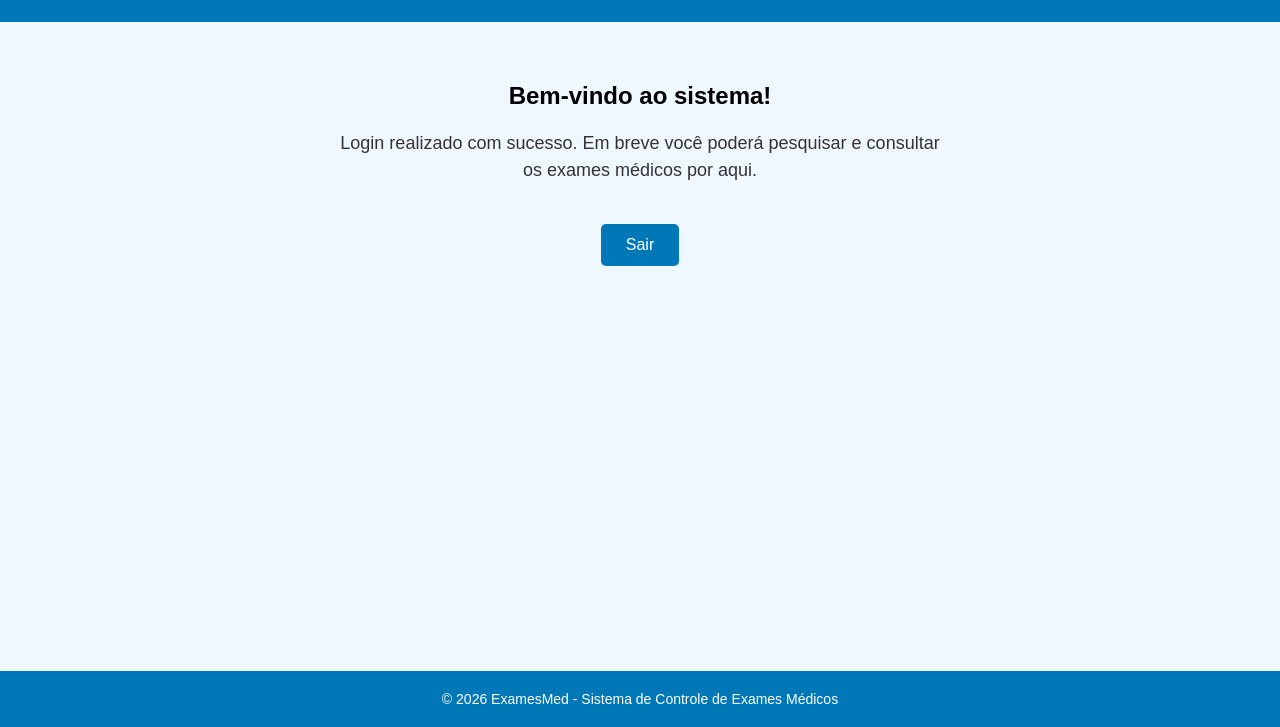
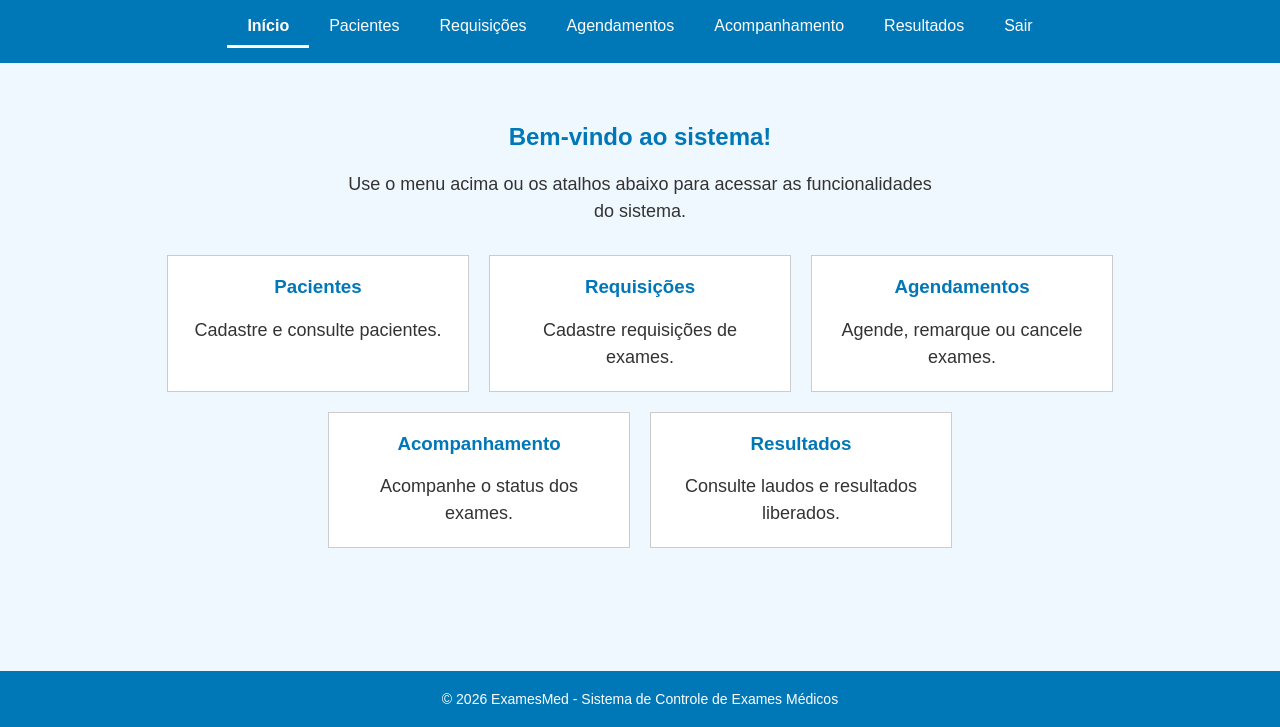
Before and after one commit to andrewfelipao2002-gif/sistema-controle-exames, a plain HTML site: page html/principal.html in a window 1280 px wide. Shown: the part 73-800 px from the top of the page. Drawn offline with Linux system fonts and the light colour scheme.

Commit message:
feat: adiciona menu de navegacao e atalhos na tela principal

```diff
--- /dev/null
+++ b/css/principal.css
@@ -0,0 +1,71 @@
+/* ===== MENU DE NAVEGAÇÃO ===== */
+
+/* Linha do menu dentro do cabeçalho azul */
+.menu {
+    display: flex;
+    justify-content: center;
+    flex-wrap: wrap;             /* quebra linha se faltar espaço */
+    margin-top: 10px;
+}
+
+/* Cada link do menu */
+.menu a {
+    color: white;
+    text-decoration: none;
+    padding: 10px 20px;
+}
+
+/* Link da página atual fica em negrito */
+.menu a.ativo {
+    font-weight: bold;
+    border-bottom: 3px solid white;
+}
+
+/* ===== TELA PRINCIPAL ===== */
+
+main h2 {
+    color: #0077b6;
+}
+
+/* Área que organiza os cards lado a lado */
+.cards {
+    display: flex;
+    justify-content: center;
+    flex-wrap: wrap;             /* no celular os cards descem */
+    gap: 20px;
+    margin-top: 30px;
+}
+
+/* Cada card de atalho */
+.card {
+    background-color: white;
+    border: 1px solid #ccc;
+    width: 260px;
+    padding: 20px;
+    text-decoration: none;
+}
+
+.card h3 {
+    color: #0077b6;
+    margin-top: 0;
+}
+
+.card p {
+    color: #333;
+    margin: 0;
+}
+
+/* ===== CELULAR (até 600px) ===== */
+@media (max-width: 600px) {
+
+    /* Menu em coluna, um link embaixo do outro */
+    .menu {
+        flex-direction: column;
+    }
+
+    /* Cards ocupam toda a largura */
+    .card {
+        width: 100%;
+        box-sizing: border-box;
+    }
+}
--- a/html/principal.html
+++ b/html/principal.html
@@ -12,28 +12,64 @@
 
     <!-- CSS geral (cabeçalho, rodapé, botão e fundo) -->
     <link rel="stylesheet" href="../css/style.css">
+
+    <!-- CSS do menu e da tela principal -->
+    <link rel="stylesheet" href="../css/principal.css">
 </head>
 
 <body>
 
-    <!-- Topo azul igual ao das outras telas -->
+    <!-- Topo azul com o nome do sistema e o menu de navegação -->
     <header>
         <h1>ExamesMed</h1>
+
+        <!-- Menu: cada link leva a uma funcionalidade do sistema -->
+        <nav class="menu">
+            <a href="principal.html" class="ativo">Início</a>
+            <a href="pacientes.html">Pacientes</a>
+            <a href="requisicoes.html">Requisições</a>
+            <a href="agendamentos.html">Agendamentos</a>
+            <a href="acompanhamento.html">Acompanhamento</a>
+            <a href="resultados.html">Resultados</a>
+            <a href="../index.html">Sair</a>
+        </nav>
     </header>
 
     <main>
 
-        <!-- Mensagem de boas-vindas após o login -->
         <h2>Bem-vindo ao sistema!</h2>
         <p>
-            Login realizado com sucesso. Em breve você poderá
-            pesquisar e consultar os exames médicos por aqui.
+            Use o menu acima ou os atalhos abaixo para acessar
+            as funcionalidades do sistema.
         </p>
 
-        <!-- Botão para sair e voltar à tela inicial -->
-        <button onclick="window.location.href='../index.html'">
-            Sair
-        </button>
+        <!-- Atalhos para as funcionalidades -->
+        <section class="cards">
+            <a href="pacientes.html" class="card">
+                <h3>Pacientes</h3>
+                <p>Cadastre e consulte pacientes.</p>
+            </a>
+
+            <a href="requisicoes.html" class="card">
+                <h3>Requisições</h3>
+                <p>Cadastre requisições de exames.</p>
+            </a>
+
+            <a href="agendamentos.html" class="card">
+                <h3>Agendamentos</h3>
+                <p>Agende, remarque ou cancele exames.</p>
+            </a>
+
+            <a href="acompanhamento.html" class="card">
+                <h3>Acompanhamento</h3>
+                <p>Acompanhe o status dos exames.</p>
+            </a>
+
+            <a href="resultados.html" class="card">
+                <h3>Resultados</h3>
+                <p>Consulte laudos e resultados liberados.</p>
+            </a>
+        </section>
 
     </main>
 
```
